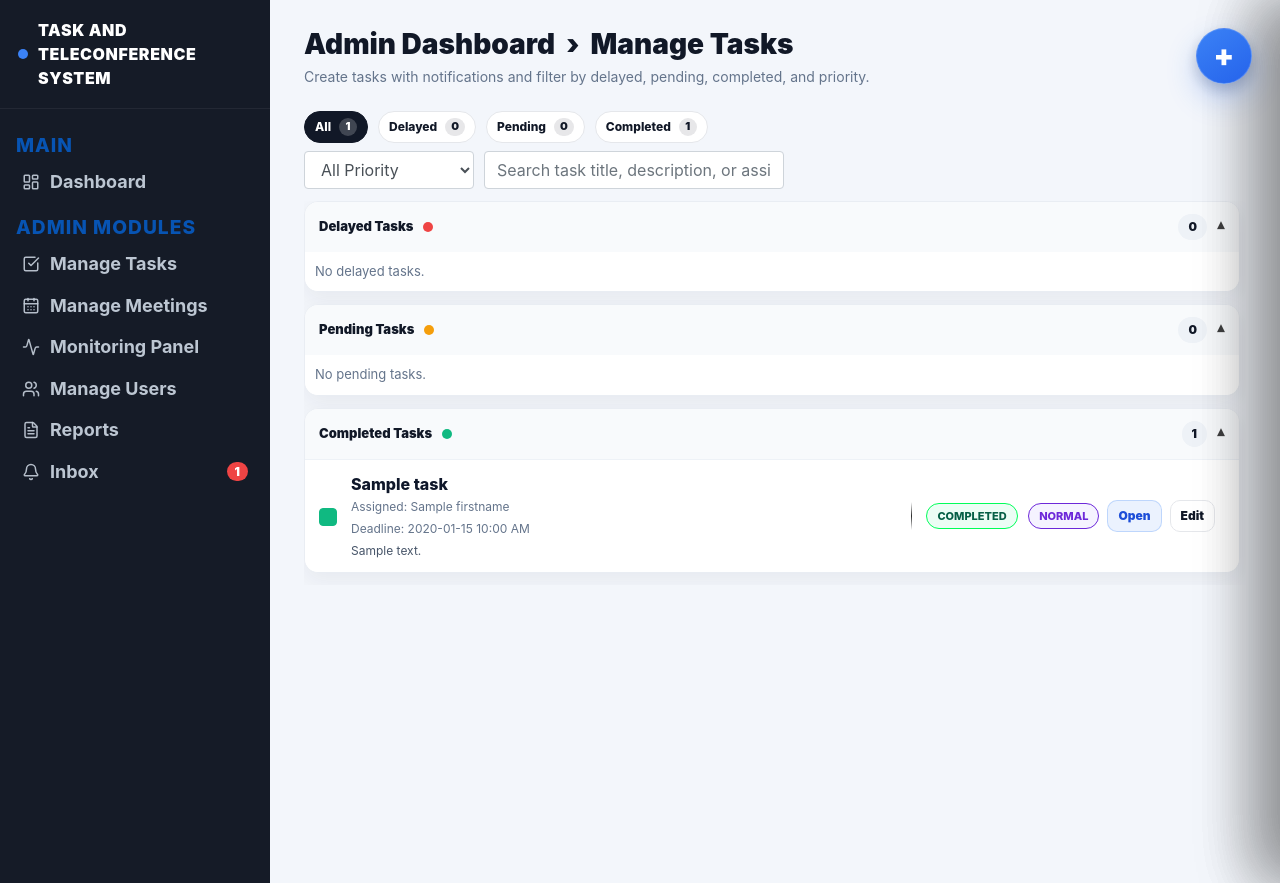
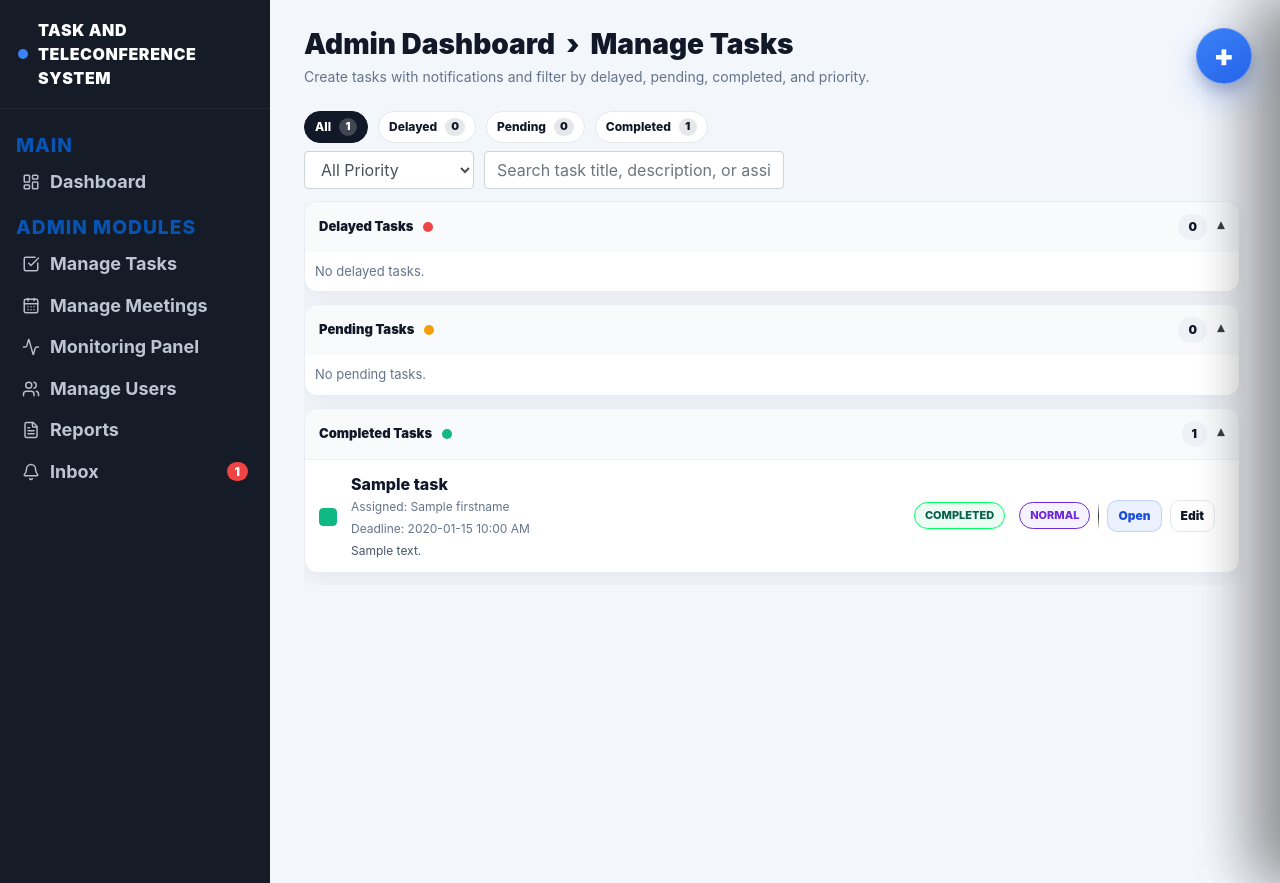
Before and after one commit to RommelYmrelMapalo/Task-and-Teleconference-System, a Python web app: template website/templates/manage_tasks.html in a window 1280 px wide. Run offline with Jinja, Linux system fonts and the light colour scheme; the template is opened without the code that fills it: most values are stand-ins (such as "Sample title", 1, 10 or a date in 2020); some libraries are stand-ins or nearby versions.

Commit message:
fix ui divider

```diff
--- a/website/templates/manage_tasks.html
+++ b/website/templates/manage_tasks.html
@@ -73,11 +73,11 @@
     align-items:center;
     gap:8px;
   }
-  .task-side::before{
-    content:"";
+  .task-divider{
     width:1px;
     height:28px;
     background:linear-gradient(to bottom, transparent, #292a2b, transparent);
+    flex:0 0 1px;
   }
   .task-title{ font-size:16px; font-weight:800; color:#0f172a; margin-bottom:2px; }
   .task-meta{ font-size:12px; color:#64748b; margin-bottom:4px; }
@@ -191,7 +191,7 @@
       flex-shrink:0;
       gap:6px;
     }
-    .task-side::before{ content:none; }
+    .task-divider{ display:none; }
     .task-actions .btn-mini{
       padding:6px 10px;
       font-size:12px;
@@ -228,7 +228,7 @@
       flex-shrink:0;
       gap:6px;
     }
-    .task-side::before{ content:none; }
+    .task-divider{ display:none; }
     .task-actions .btn-mini{
       padding:6px 10px;
       font-size:12px;
@@ -359,10 +359,11 @@
                 </div>
               </div>
               <div class="task-side">
-                <div>
+                <div class="task-tags">
                   <span class="tag state-tag status-delayed">DELAYED</span>
                   <span class="tag prio-{{ pr }}">{{ pr|upper }}</span>
                 </div>
+                <span class="task-divider" aria-hidden="true"></span>
                 <div class="task-actions">
                   <button type="button" class="btn-mini" data-open-task="{{ t.id }}">Open</button>
                   <button type="button" class="btn-mini ghost" data-edit-task="{{ t.id }}">Edit</button>
@@ -416,10 +417,11 @@
                 </div>
               </div>
               <div class="task-side">
-                <div>
+                <div class="task-tags">
                   <span class="tag state-tag status-pending">PENDING</span>
                   <span class="tag prio-{{ pr }}">{{ pr|upper }}</span>
                 </div>
+                <span class="task-divider" aria-hidden="true"></span>
                 <div class="task-actions">
                   <button type="button" class="btn-mini" data-open-task="{{ t.id }}">Open</button>
                   <button type="button" class="btn-mini ghost" data-edit-task="{{ t.id }}">Edit</button>
@@ -473,10 +475,11 @@
                 </div>
               </div>
               <div class="task-side">
-                <div>
+                <div class="task-tags">
                   <span class="tag state-tag status-completed">COMPLETED</span>
                   <span class="tag prio-{{ pr }}">{{ pr|upper }}</span>
                 </div>
+                <span class="task-divider" aria-hidden="true"></span>
                 <div class="task-actions">
                   <button type="button" class="btn-mini" data-open-task="{{ t.id }}">Open</button>
                   <button type="button" class="btn-mini ghost" data-edit-task="{{ t.id }}">Edit</button>
```
